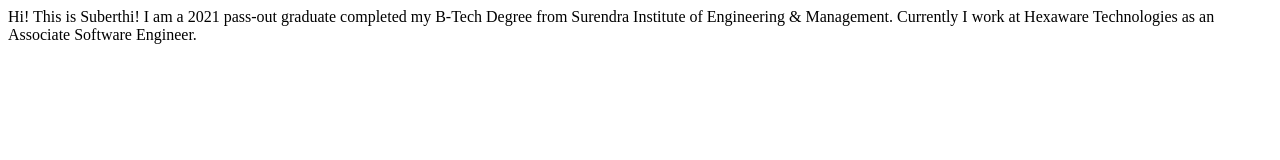
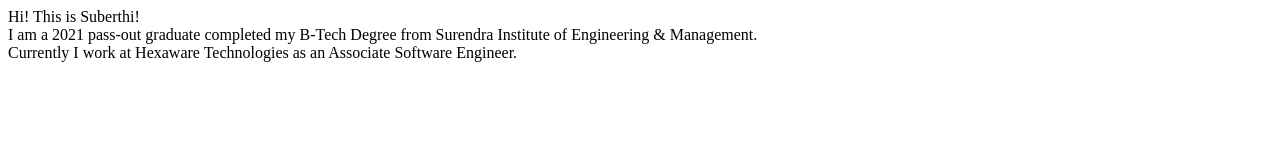
Before and after one commit to sdsparks11/suberthidas-portfolio, a plain HTML site: page index.html in a window 1280 px wide. Drawn offline with Linux system fonts and the light colour scheme.

Commit message:
docs: Included line breaks

```diff
--- a/index.html
+++ b/index.html
@@ -7,8 +7,8 @@
     <title>Suberthi-Portfolio Site</title>
 </head>
 <body>
-   Hi! This is Suberthi!
+   Hi! This is Suberthi!<br>
    I am a 2021 pass-out graduate completed my B-Tech Degree from Surendra Institute of Engineering & Management.
-   Currently I work at Hexaware Technologies as an Associate Software Engineer.
+   <br>Currently I work at Hexaware Technologies as an Associate Software Engineer.
 </body>
 </html>
```
